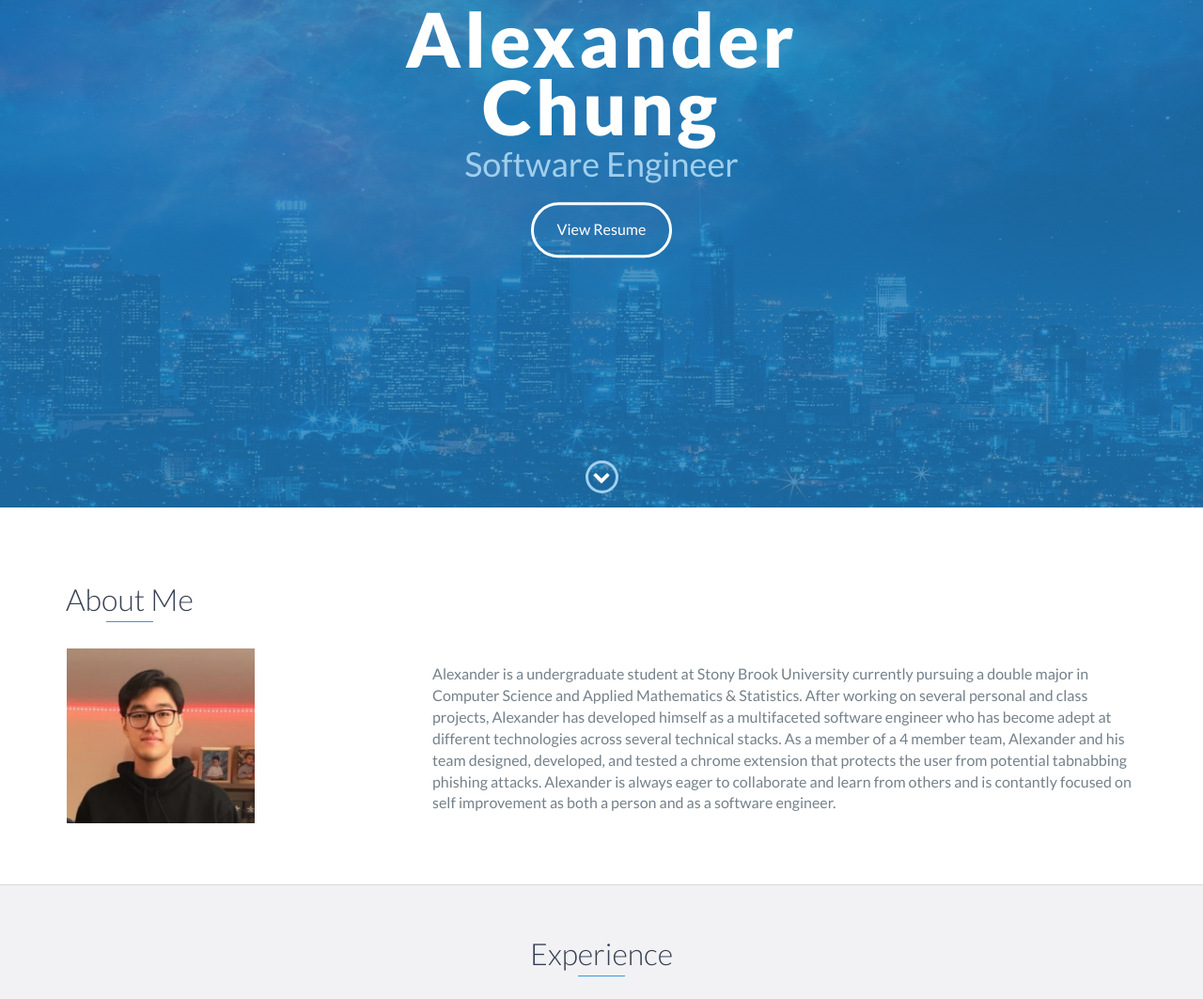
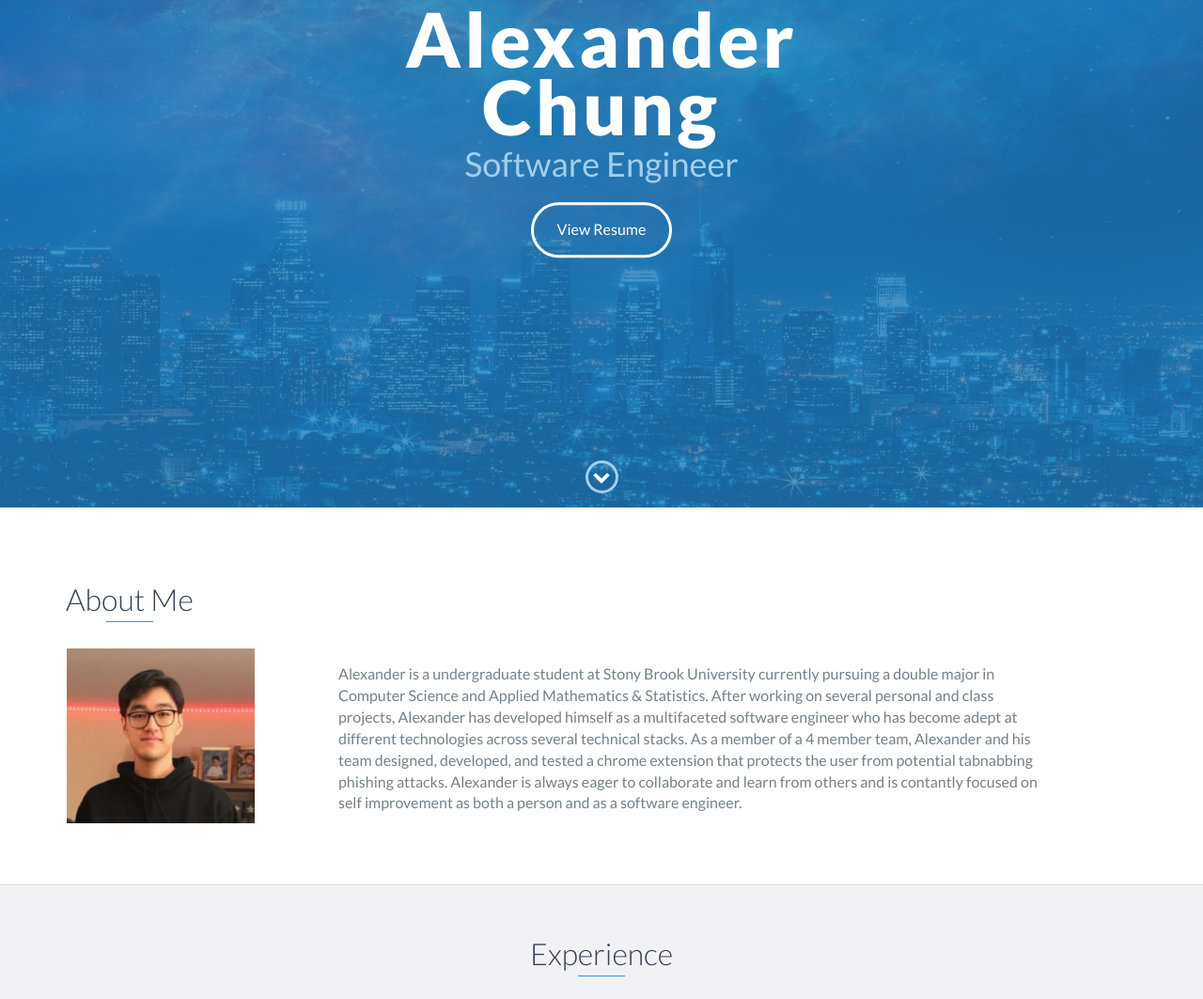
Before and after one commit to alexander-chung/alexander-chung.github.io, a plain HTML site: page index.html in a window 1280 px wide. Shown: the part 260-1323 px from the top of the page at 94% size. Drawn offline with nearby package versions, Linux system fonts and the light colour scheme.

Commit message:
Update index.html

```diff
--- a/index.html
+++ b/index.html
@@ -74,7 +74,7 @@
                         <img src="images/me.png" style="width:201px; height: 186px; position: absolute; top: 75px; "/>
                     </div>
                 </div>
-                <div class="col-md-8">
+                <div class="col-md-8" style="left: -100px">
                     <p>
                         <br><br><br><br>
                         Alexander is a undergraduate student at Stony Brook University currently pursuing a double major in Computer Science and Applied Mathematics & Statistics.
```
